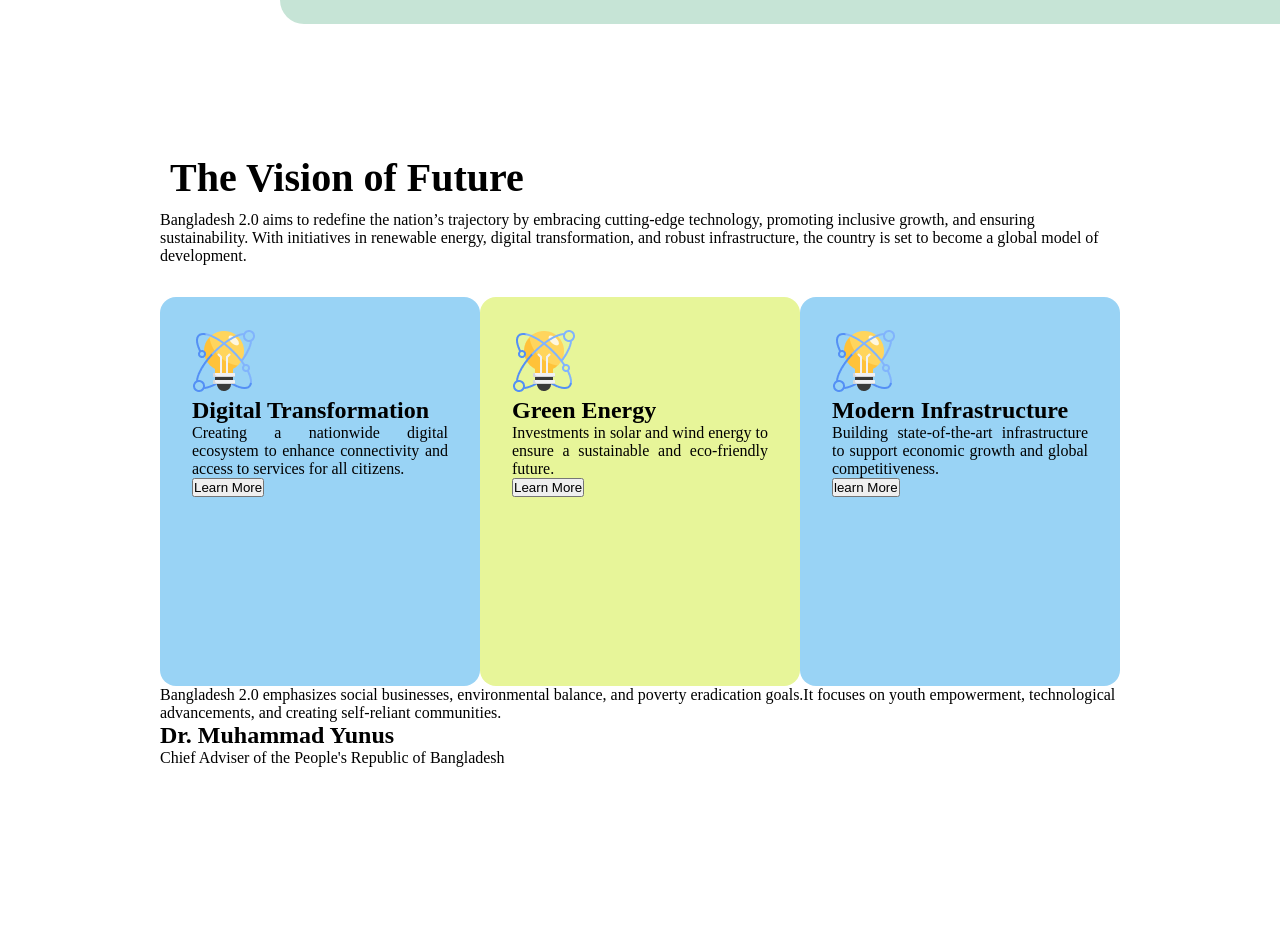
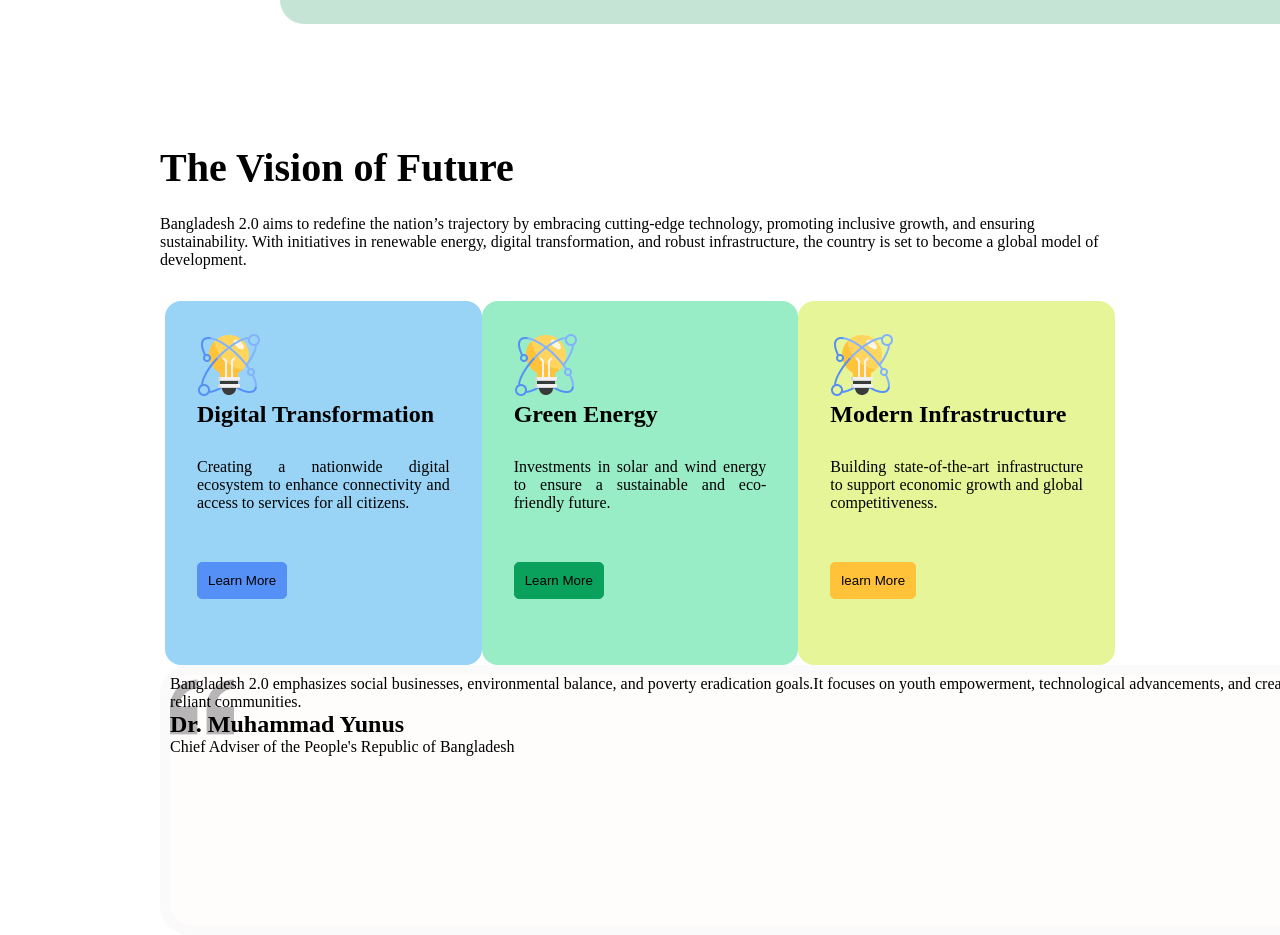
Before and after one commit to faisalbari193/assaingment-1, a plain HTML site: page index.html in a window 1280 px wide. Shown: the part 656-1591 px from the top of the page. Before the commit the page ends 1423 px from the top, so only its background shows below. Drawn offline with Linux system fonts and the light colour scheme; a web font is replaced by a local one.

Commit message:
added some data

```diff
--- a/index.html
+++ b/index.html
@@ -71,7 +71,7 @@
                        <p>
                         Creating a nationwide digital ecosystem to enhance connectivity and access to services for all citizens.
                        </p>
-                       <button>Learn More</button>
+                       <button class="box-5-btn">Learn More</button>
                  </div>
                  <div class="box-6 ">
                       <img src="assets/card-icon.png" alt="">
@@ -79,7 +79,7 @@
                       <p>
                         Investments in solar and wind energy to ensure a sustainable and eco-friendly future.
                       </p>
-                      <button>Learn More</button>
+                      <button class="box-6-btn" >Learn More</button>
                  </div>
                  <div class="box-7">
                       <img src="assets/card-icon.png" alt="">
@@ -87,16 +87,18 @@
                       <p>
                         Building state-of-the-art infrastructure to support economic growth and global competitiveness.
                       </p>
-                      <button>learn More</button>
+                      <button class="box-7-btn">learn More</button>
                  </div>
          </section>
-                 <div>
+          <section class="main-4">
+                 <div class="title">
                     <p>
                         Bangladesh 2.0 emphasizes social businesses, environmental balance, and poverty eradication goals.It focuses on youth empowerment, technological advancements, and creating self-reliant communities.
                     </p>
                     <h2>Dr. Muhammad Yunus</h2>
                     <p>Chief Adviser of the People's Republic of Bangladesh</p>
                  </div>
+        </section>
          </section>
 
      </main>
--- a/style/style.css
+++ b/style/style.css
@@ -10,11 +10,12 @@
       "wdth" 100;
   }
 
+
 /* banner styles */
 .part-1{
     display: flex;
-    justify-content: space-around;
-     align-items: center;
+    justify-content: center;
+    align-items: center;
     border: 0px solid;
     border-radius: 24px;
     background-color: #C6E4D6;
@@ -54,6 +55,7 @@
 } */
 .main-2{
     display: flex;
+    justify-content: center;
     text-align: start;
     flex-direction: column;
     margin-right: 160px;
@@ -62,41 +64,100 @@
 .vision h1{
       font-size: 40px;
       font-weight: 700;
-      border: 10px solid white;
 }
-.vision h1 p{
-    padding: 24px;
+.vision  p{
+   margin-top: 24px;
 }
 .main-3{
     display: flex;
    justify-content: space-around;
    margin-top: 32px;
+   margin-left: 5px;
+   margin-right: 5px;
 }
 .box-5{
     text-align: justify;
-    width: 410px;
-    height: 325px;
+    justify-content: space-around;
+    width: 400px;
+    height: 300px;
     /* border: 1px solid grey; */
     border-radius: 16px;
     padding: 32px;
     background-color: #99d3f5;
     /* box-shadow:  4px 4px 8px grey */
 }
+.box-5 p{
+    margin-top: 30px;
+    gap: 30px;
+}
 .box-6{
     text-align: justify;
-    width: 410px;
-    height: 325px;
+    justify-content: space-around;
+    width: 400px;
+    height: 300px;
+    /* border: 1px solid grey; */
+    border-radius: 16px;
+    padding: 32px;
+    background-color:#98ecc6 ;
+}
+.box-6 p{
+    margin-top: 30px;
+    gap: 30px;
+}
+.box-7{
+    text-align: justify;
+    justify-content: space-around;
+    width: 400px;
+    height: 300px;
     /* border: 1px solid grey; */
     border-radius: 16px;
     padding: 32px;
     background-color: #e7f599;
 }
-.box-7{
-    text-align: justify;
-    width: 410px;
-    height: 325px;
-    /* border: 1px solid grey; */
-    border-radius: 16px;
-    padding: 32px;
-    background-color: #99d3f5;
+.box-7 p{
+    margin-top: 30px;
+    gap: 30px;
 }
+.box-5-btn{
+    margin-right: 24px;
+    margin-top: 50px;
+    padding: 10px;
+    background-color:#5490F5 ;
+    border: 1px solid #5490F5;
+    border-radius: 5px;
+
+}
+.box-6-btn{
+    margin-right: 24px;
+    margin-top: 50px;
+    padding: 10px;
+    background-color: #09A15C ;
+    border: 1px solid #09A15C;
+    border-radius: 5px;
+
+}
+.box-7-btn{
+    margin-right: 24px;
+    margin-top: 50px;
+    padding: 10px;
+    background-color:#FFC239 ;
+    border: 1px solid #FFC239;
+    border-radius: 5px;
+}
+.main-4{
+   display: flex;
+   justify-content: flex-start;
+    width: 1200px;
+    height: 250px;
+    margin: 0;
+    border: 10px solid rgba(245, 245, 245, 0.39);
+    border-radius: 30px;
+    background-color:rgb(255, 252, 252);
+    background-image: url(../assets/quote-bg.png);
+    background-repeat: no-repeat;
+    background-position: top right bottom;
+
+}
+.title{
+
+}
```
